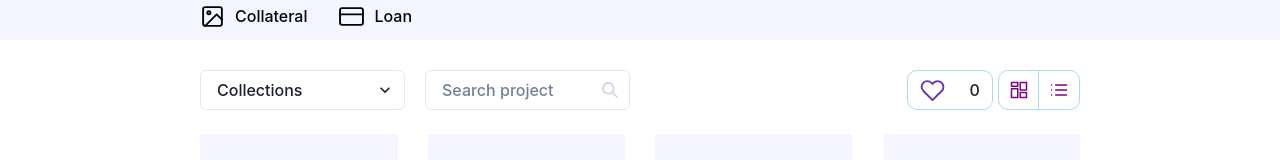
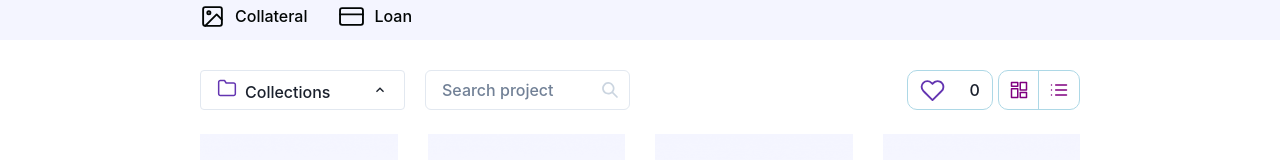
Before and after one commit to paurock/goby, a Next.js app: page / in a window 1280 px wide. Shown: the part 289-449 px from the top of the page. Built offline with nearby package versions, Linux system fonts and the light colour scheme.

Commit message:
toolbar: dropdown changed

```diff
--- a/src/app/Header.tsx
+++ b/src/app/Header.tsx
@@ -20,13 +20,10 @@ import { motion } from "framer-motion";
 
 import Link from "next/link";
 import React, { useState } from "react";
-import { useRouter } from "next/router";
 
 import { links, useAssets, VFlex, DropdownMenu } from "shared";
 
 export const Header: React.FC = () => {
-  const { route } = useRouter();
-
   const {
     logo,
     toggler,
--- a/src/app/index.ts
+++ /dev/null
@@ -1 +0,0 @@
-export { customTheme } from "./theme";
--- a/src/components/sections/content/tiles.tsx
+++ b/src/components/sections/content/tiles.tsx
@@ -3,7 +3,6 @@ import { Flex, SimpleGrid, Box } from "@chakra-ui/react";
 import { Img } from "shared";
 import image1 from "/src/app/assets/rectangle_240x229.png";
 import imgage2 from "/src/app/assets/rectangle_240x319.png";
-import TileHover from "./tileHover";
 import UnderTiles from "components/sections/content/underTiles";
 
 
--- a/src/components/sections/title-section/TabsMenu.tsx
+++ b/src/components/sections/title-section/TabsMenu.tsx
@@ -171,7 +171,6 @@ export const TabsMenu = ({ text }: TabsCompType): JSX.Element => {
                       : text
                   }
                 />
-
                 <Link
                   _hover={{ textDecoration: "none", color }}
                   color={isActiveLink(tab.name) ? color : text}
--- /dev/null
+++ b/src/components/toolbar/ProjDropdown.tsx
@@ -0,0 +1,54 @@
+import { ChevronUpIcon } from '@chakra-ui/icons'
+import {Box, Button,  Checkbox,  HStack,  Icon,  Image,  Menu, MenuButton, MenuItem, MenuList, Text, useColorModeValue } from '@chakra-ui/react'
+import React, { SVGProps } from 'react'
+import icon1 from "/src/app/assets/ic-logo-projects.svg"
+import { svgProps } from 'components/types'
+
+//FOLDER ICON
+const folderIcon = (props: svgProps): SVGProps<SVGSVGElement> => (<svg {...props} width="20" height="20" viewBox="0 0 20 20" fill="none" xmlns="http://www.w3.org/2000/svg">
+<path d="M18.3334 15.8333C18.3334 16.2754 18.1578 16.6993 17.8453 17.0118C17.5327 17.3244 17.1088 17.5 16.6667 17.5H3.33341C2.89139 17.5 2.46746 17.3244 2.1549 17.0118C1.84234 16.6993 1.66675 16.2754 1.66675 15.8333V4.16667C1.66675 3.72464 1.84234 3.30072 2.1549 2.98816C2.46746 2.67559 2.89139 2.5 3.33341 2.5H7.50008L9.16675 5H16.6667C17.1088 5 17.5327 5.17559 17.8453 5.48816C18.1578 5.80072 18.3334 6.22464 18.3334 6.66667V15.8333Z" stroke="#6334B1" strokeWidth="1.5" strokeLinecap="round" strokeLinejoin="round"/>
+</svg>)
+
+const borderStyle = {
+    borderRadius:"4px",
+    fontSize: "16px",
+    backgroundColor:"transparent",
+    outline: `2px solid transparent`,
+    border:"1px solid var(--chakra-colors-chakra-border-color)"
+    }
+export default function ProjDropdown() {
+  return (
+    <Menu >
+        <MenuButton w="full" as={Button} rightIcon={<ChevronUpIcon />}
+        sx={borderStyle}>
+            <HStack>
+                <Icon
+                //@ts-ignore
+                    as={folderIcon}
+                    w="20px"
+                    h="20px"
+                    mt="-5px"
+                />
+                <Text mt="5px" >Collections</Text>
+
+             </HStack>
+        </MenuButton>
+            <MenuList sx={borderStyle}>
+                <MenuItem minH='48px'>
+                <Image
+                    boxSize='2rem'
+                    borderRadius='full'
+                    src={icon1.src}
+                    alt='proj1'
+                    mr='12px'
+                />
+                <HStack w="full">
+                <Box w="full"  as="span">Option 1</Box>
+                <input type="checkbox"/>
+                </HStack>
+                </MenuItem>
+            </MenuList>
+
+    </Menu>
+  )
+}
--- a/src/components/toolbar/index.tsx
+++ b/src/components/toolbar/index.tsx
@@ -3,7 +3,6 @@ import {
   Flex,
   Grid,
   GridItem,
-  Select,
   Input,
   InputGroup,
   InputRightElement,
@@ -12,11 +11,10 @@ import {
   useColorModeValue,
 } from "@chakra-ui/react";
 import { SearchIcon } from "@chakra-ui/icons";
-import { useAssets } from "shared";
 import { svgProps } from "components/types";
+import ProjDropdown from "./ProjDropdown";
 
 const Toolbar = (): JSX.Element => {
-  const { text, background } = useAssets();
   const [isLiked, setIsLiked] = useState(false);
   const [likes, setLikes] = useState(0);
   const color = useColorModeValue("purple", "green");
@@ -56,11 +54,7 @@ const Toolbar = (): JSX.Element => {
         mx={["16px", "16px", "16px", "80px", "80px", "195px"]}
       >
         <GridItem w="100%" h="10" rowStart={[2, 1]} colSpan={[3, 1]}>
-          <Select placeholder="Collections">
-            <option value="option1">Option 1</option>
-            <option value="option2">Option 2</option>
-            <option value="option3">Option 3</option>
-          </Select>
+            <ProjDropdown/>
         </GridItem>
         <GridItem rowStart={[1, 1]} colSpan={[4, 1]}>
           <InputGroup>
```
Also changed, not shown: src/app/assets/folderIcon.svg (added), src/app/assets/ic-logo-projects.svg (added).
